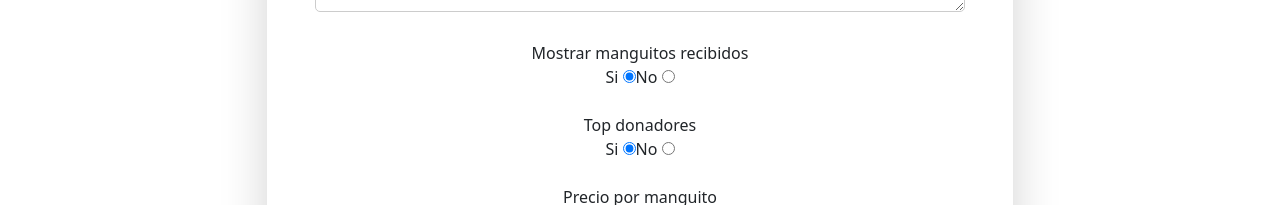
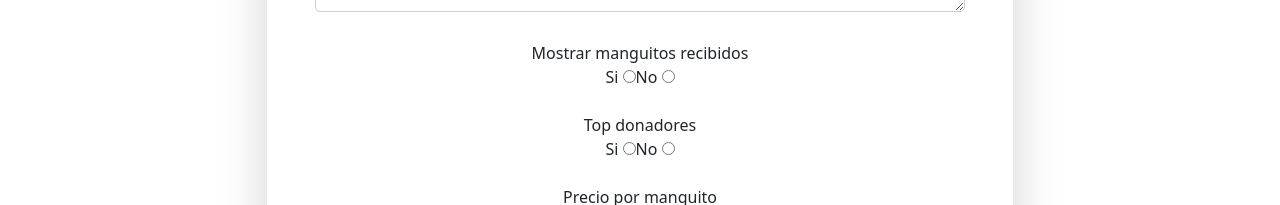
Before and after one commit to FedeEseiza/ManguitoApp, an Angular app: page /nuevo-emprendimiento in a window 1280 px wide. Shown: the part 394-599 px from the top of the page. Built offline with nearby package versions, Linux system fonts and the light colour scheme; no server answers.

Commit message:
hecho en sala pc

```diff
--- a/src/app/app-routing.module.ts
+++ b/src/app/app-routing.module.ts
@@ -10,7 +10,7 @@ const routes: Routes = [
   {path : 'login', component: LoginComponent},
   {path: 'home', component: HomeComponent},
   {path: 'nuevo-emprendimiento', component: NuevoEmprendimientoComponent},
-  {path: '**', component: HomeComponent},
+  {path: '', component: HomeComponent},
 ];
 
 @NgModule({
--- a/src/app/app.component.html
+++ b/src/app/app.component.html
@@ -1,4 +1,3 @@
 <app-navbar></app-navbar>
 <router-outlet></router-outlet>
-<app-todos-emprendimientos></app-todos-emprendimientos>
 <app-footer></app-footer>
--- a/src/app/components/emprendimiento/nuevo-emprendimiento/nuevo-emprendimiento/nuevo-emprendimiento.component.html
+++ b/src/app/components/emprendimiento/nuevo-emprendimiento/nuevo-emprendimiento/nuevo-emprendimiento.component.html
@@ -34,10 +34,10 @@
             <label for="">Mostrar manguitos recibidos</label>
             <div class="inline-block">
               <label class="" for=""> Si
-                <input type="radio" name="mostrarManguitosRecibidos" value="0" checked>
+                <input type="radio" name="mostrarManguitosRecibidos" [value]="true" formControlName="mostrarManguitosRecibidos"checked>
               </label>
               <label for=""> No
-                <input type="radio" name="mostrarManguitosRecibidos" value="1">
+                <input type="radio" name="mostrarManguitosRecibidos" [value]="false" formControlName="mostrarManguitosRecibidos">
               </label>
             </div>
           </div>
@@ -45,10 +45,10 @@
             <label for="">Top donadores</label>
             <div class="inline-block">
               <label class="" for=""> Si
-                <input type="radio" name="mostrarTopDonadores" value="0" checked>
+                <input type="radio" name="mostrarTopDonadores" [value]="true" formControlName="mostrarTopDonadores" checked>
               </label>
               <label for=""> No
-                <input type="radio" name="mostrarTopDonadores" value="1">
+                <input type="radio" name="mostrarTopDonadores" [value]="false" formControlName="mostrarTopDonadores">
               </label>
             </div>
           </div>
--- a/src/app/components/emprendimiento/nuevo-emprendimiento/nuevo-emprendimiento/nuevo-emprendimiento.component.ts
+++ b/src/app/components/emprendimiento/nuevo-emprendimiento/nuevo-emprendimiento/nuevo-emprendimiento.component.ts
@@ -14,13 +14,14 @@ import Swal from 'sweetalert2';
 export class NuevoEmprendimientoComponent implements OnInit{
   emprendimiento: any;
   categorias: any
-
+  myRadio = "0";
+  checked = true
   ngOnInit() {
     this.categorias = ["ONG", "Arte"]
     this.emprendimiento = new FormGroup({
       nombre: new FormControl('', [Validators.required]),
       descripcion: new FormControl('', [Validators.required]),
-      mostrarManguitosRecibidos: new FormControl(''),
+      mostrarManguitosRecibidos: new FormControl('', [Validators.required]),
       mostrarTopDonadores: new FormControl(''),
       precioPorManguito: new FormControl('', [Validators.required]),
     });
--- a/src/app/components/home/home/home.component.html
+++ b/src/app/components/home/home/home.component.html
@@ -1 +1,2 @@
 <h1>Bienvenidos ManguitoApp</h1>
+<app-todos-emprendimientos></app-todos-emprendimientos>
```
